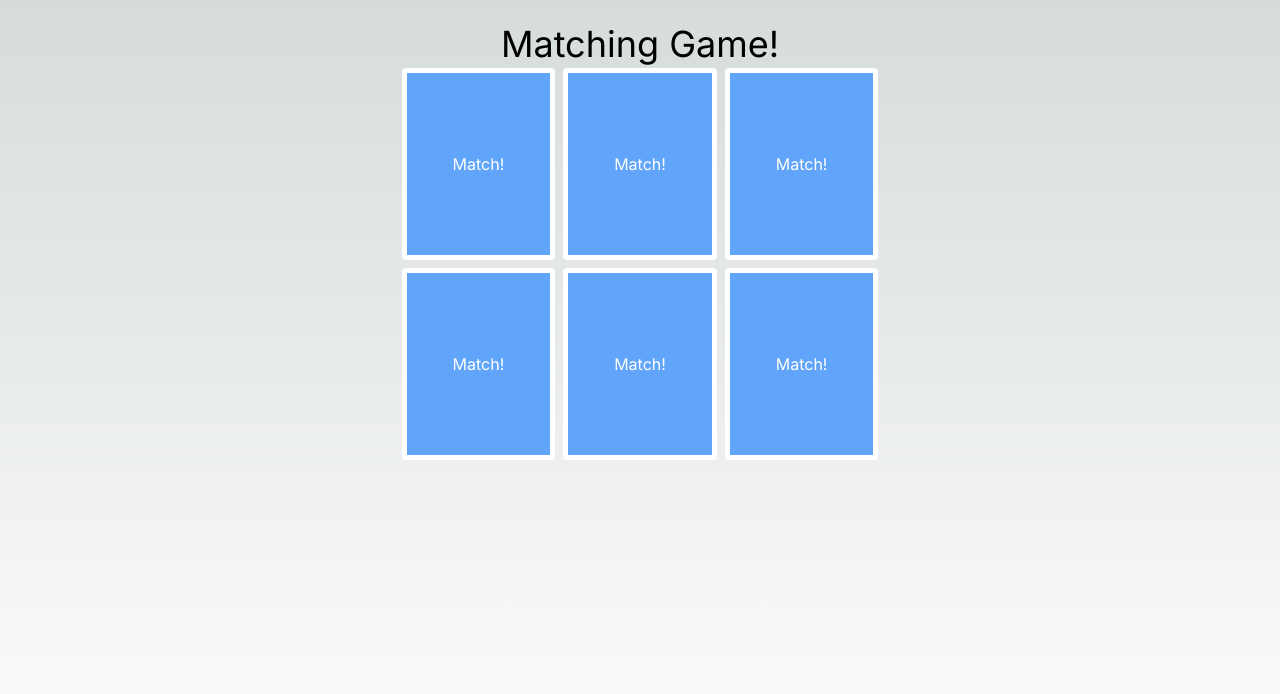
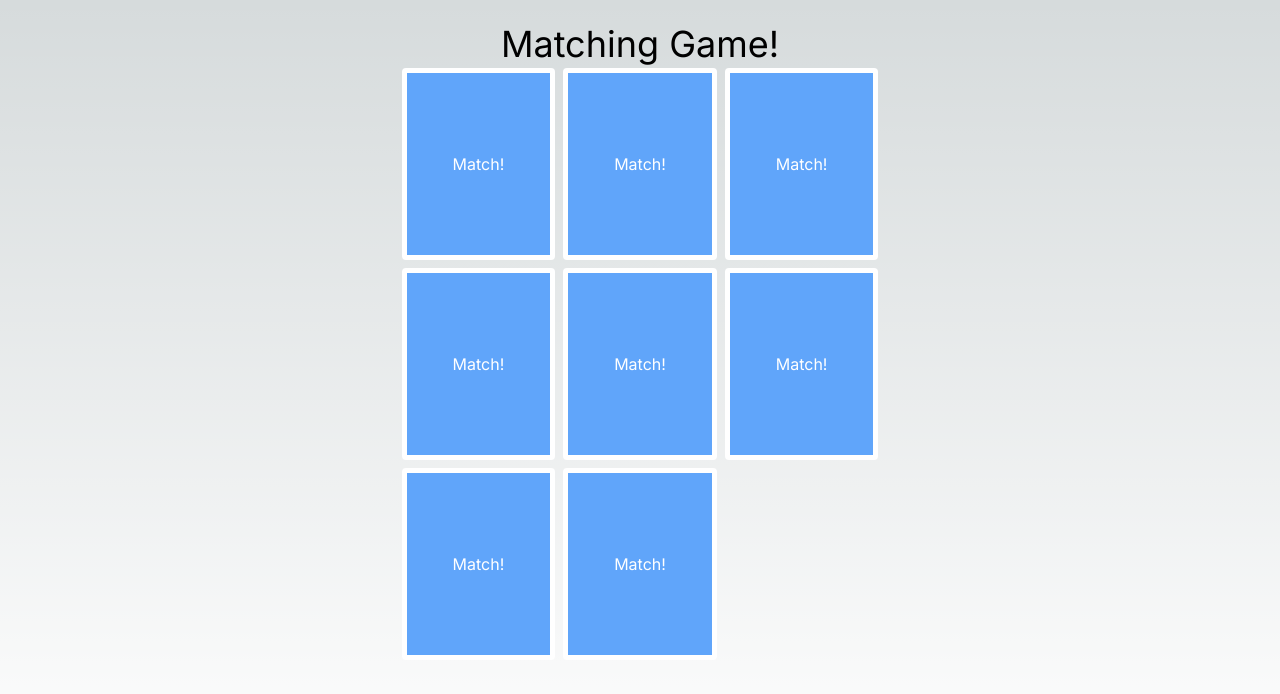
Before and after one commit to uriapete/BrowserMatchingGame-Next, a Next.js app: page / in a window 1280 px wide. Shown: the top 694 px of the page. Built offline with nearby package versions, Linux system fonts and the light colour scheme.

Commit message:
app/page.tsx - set up flipping logic in app page

```diff
--- a/src/app/page.tsx
+++ b/src/app/page.tsx
@@ -1,17 +1,43 @@
+"use client"
 import Card from '@/components/card'
-import Image from 'next/image'
+import { useState } from 'react'
 
-export default function Home() {
+interface CardObj{
+  frontTxt:string
+}
+
+export default function Home(this: any) {
+
+  const cards:CardObj[]=[]
+
+  const [flippedCards, setFlippedCards] = useState<number[]>([])
+
+  for (let i = 0; i <= 3; i++) {
+    for(let j=0;j<2;j++){
+      let newCard:CardObj={
+        frontTxt:i.toString()
+      }
+      cards.push(newCard)
+    }
+  }
+
   return (
     <main className="flex min-h-screen flex-col items-center p-6">
       <h1 className="text-4xl">Matching Game!</h1>
       <div className="gameboardcontainer mx-auto grid grid-cols-3">
-        <Card frontTxt='1' />
-        <Card frontTxt='1' />
-        <Card frontTxt='1' />
-        <Card frontTxt='1' />
-        <Card frontTxt='1' />
-        <Card frontTxt='1' />
+        {cards.map((card, idx) => {
+          const{frontTxt}=card
+          let flipped = false
+          for (const flippedCard of flippedCards) {
+            if (idx === flippedCard) {
+              flipped = true
+              break
+            }
+          }
+          return <Card frontTxt={frontTxt} flipped={flipped} onClick={()=>{
+            setFlippedCards([...flippedCards,idx])
+          }} key={idx} />
+        })}
       </div>
     </main>
   )
```
